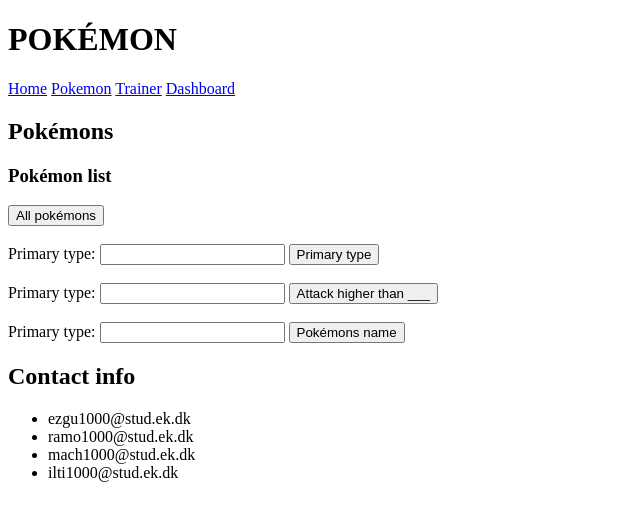
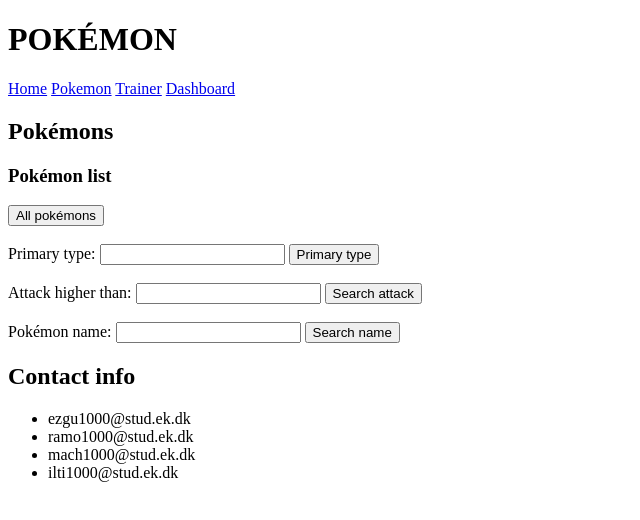
Before and after one commit to VinterKatten/Front_end_midvejsprojekt, a plain HTML site: page poke.html in a window 1280 px wide. Shown: the whole page, without its empty margins (0-640 px from the left). Drawn offline with Linux system fonts and the light colour scheme; no server answers.

Commit message:
Corrected some of the html in pokemon

```diff
--- a/poke.html
+++ b/poke.html
@@ -31,15 +31,17 @@
 
     <br><br>
 
-    <label for="attackInput">Primary type: </label>
-    <input type="text" id="attackInput" required>
-    <button id="attackBtn">Attack higher than ___ </button>
+    <label for="attackInput">Attack higher than: </label>
+    <input type="number" id="attackInput" required>
+    <button id="attackBtn">Search attack</button>
 
     <br><br>
 
-    <label for="nameInput">Primary type: </label>
+    <label for="nameInput">Pokémon name: </label>
     <input type="text" id="nameInput" required>
-    <button id="nameBtn">Pokémons name</button>
+    <button id="nameBtn">Search name</button>
+
+    <div id="pokemonResults"></div>
 </div>
 
 
```
